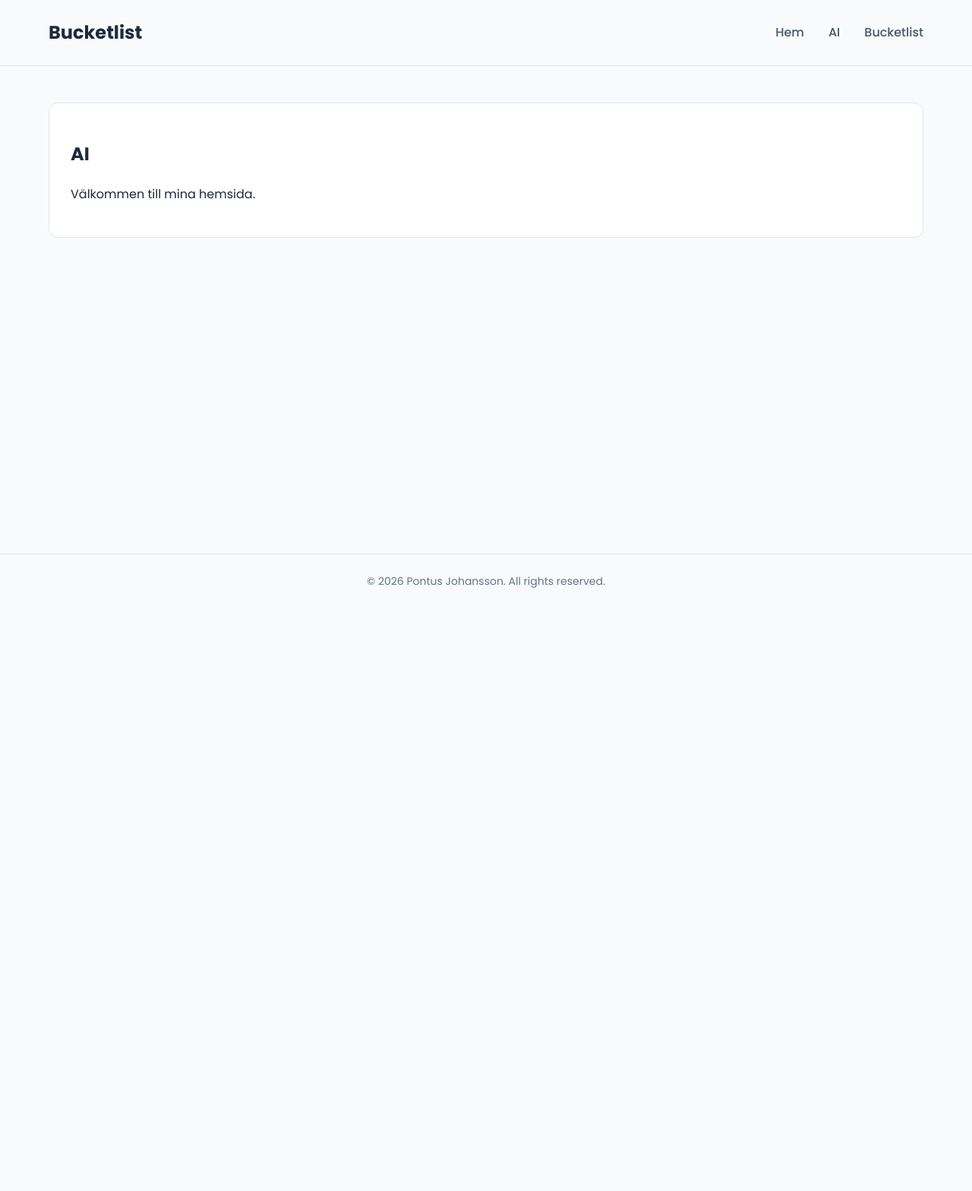
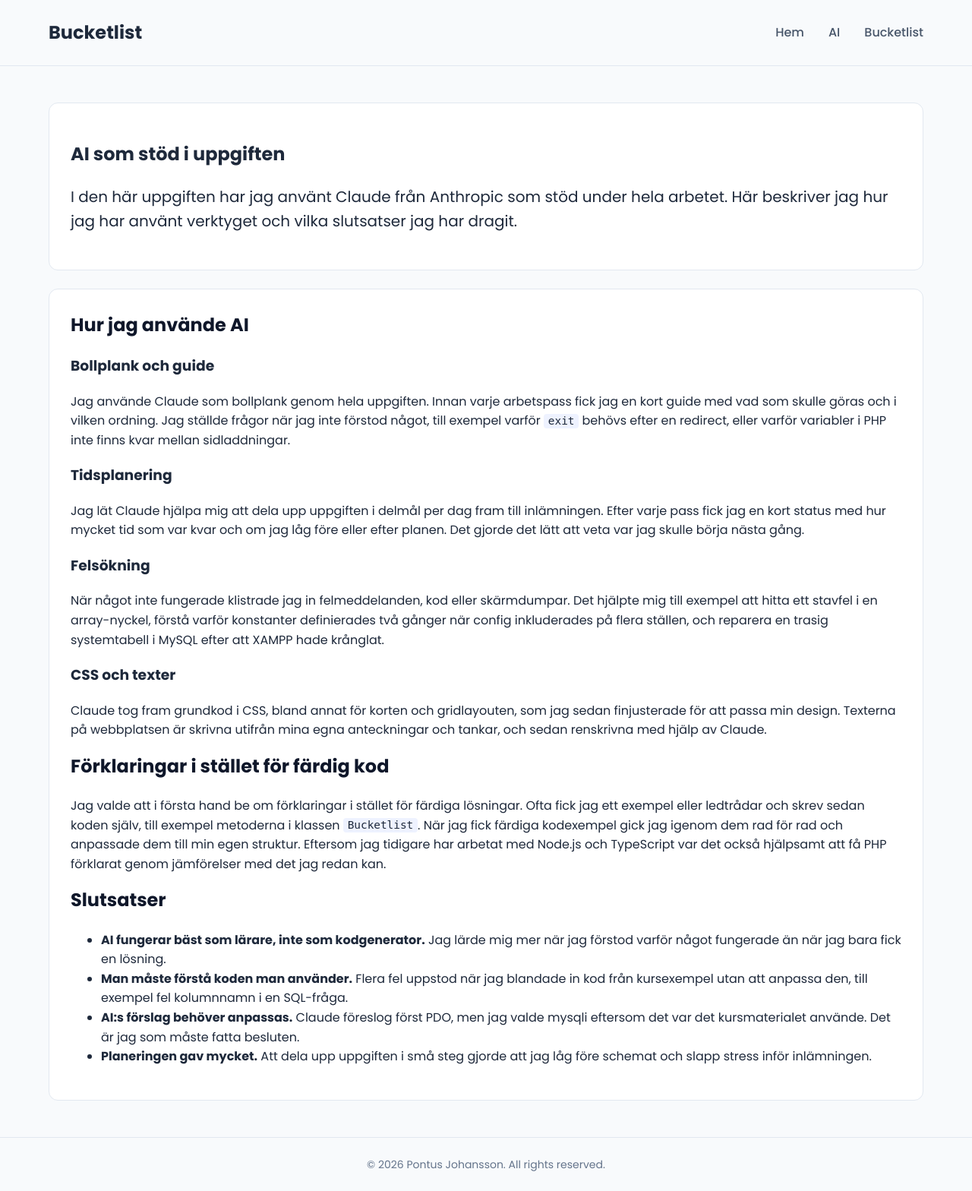
Before and after one commit to Punttt/bucketlist, a PHP site: page /ai.php in a window 1280 px wide. Shown: the whole page at 76% size. Before the commit the page ends 774 px from the top, so only its background shows below. Run offline with PHP 8.4, Linux system fonts and the light colour scheme; data that the repository does not hold is empty.

Commit message:
fått in texter på AI sidan

```diff
--- a/ai.php
+++ b/ai.php
@@ -4,8 +4,35 @@ include 'includes/header.php';
 ?>
 
 <section>
-    <h1>AI</h1>
-    <p>Välkommen till mina hemsida.</p>
+    <h1>AI som stöd i uppgiften</h1>
+    <p class="ingress">I den här uppgiften har jag använt Claude från Anthropic som stöd under hela arbetet. Här beskriver jag hur jag har använt verktyget och vilka slutsatser jag har dragit.</p>
+</section>
+
+<section>
+    <h2>Hur jag använde AI</h2>
+
+    <h3>Bollplank och guide</h3>
+    <p>Jag använde Claude som bollplank genom hela uppgiften. Innan varje arbetspass fick jag en kort guide med vad som skulle göras och i vilken ordning. Jag ställde frågor när jag inte förstod något, till exempel varför <code>exit</code> behövs efter en redirect, eller varför variabler i PHP inte finns kvar mellan sidladdningar.</p>
+
+    <h3>Tidsplanering</h3>
+    <p>Jag lät Claude hjälpa mig att dela upp uppgiften i delmål per dag fram till inlämningen. Efter varje pass fick jag en kort status med hur mycket tid som var kvar och om jag låg före eller efter planen. Det gjorde det lätt att veta var jag skulle börja nästa gång.</p>
+
+    <h3>Felsökning</h3>
+    <p>När något inte fungerade klistrade jag in felmeddelanden, kod eller skärmdumpar. Det hjälpte mig till exempel att hitta ett stavfel i en array-nyckel, förstå varför konstanter definierades två gånger när config inkluderades på flera ställen, och reparera en trasig systemtabell i MySQL efter att XAMPP hade krånglat.</p>
+
+    <h3>CSS och texter</h3>
+    <p>Claude tog fram grundkod i CSS, bland annat för korten och gridlayouten, som jag sedan finjusterade för att passa min design. Texterna på webbplatsen är skrivna utifrån mina egna anteckningar och tankar, och sedan renskrivna med hjälp av Claude.</p>
+
+    <h2>Förklaringar i stället för färdig kod</h2>
+    <p>Jag valde att i första hand be om förklaringar i stället för färdiga lösningar. Ofta fick jag ett exempel eller ledtrådar och skrev sedan koden själv, till exempel metoderna i klassen <code>Bucketlist</code>. När jag fick färdiga kodexempel gick jag igenom dem rad för rad och anpassade dem till min egen struktur. Eftersom jag tidigare har arbetat med Node.js och TypeScript var det också hjälpsamt att få PHP förklarat genom jämförelser med det jag redan kan.</p>
+
+    <h2>Slutsatser</h2>
+    <ul>
+        <li><strong>AI fungerar bäst som lärare, inte som kodgenerator.</strong> Jag lärde mig mer när jag förstod varför något fungerade än när jag bara fick en lösning.</li>
+        <li><strong>Man måste förstå koden man använder.</strong> Flera fel uppstod när jag blandade in kod från kursexempel utan att anpassa den, till exempel fel kolumnnamn i en SQL-fråga.</li>
+        <li><strong>AI:s förslag behöver anpassas.</strong> Claude föreslog först PDO, men jag valde mysqli eftersom det var det kursmaterialet använde. Det är jag som måste fatta besluten.</li>
+        <li><strong>Planeringen gav mycket.</strong> Att dela upp uppgiften i små steg gjorde att jag låg före schemat och slapp stress inför inlämningen.</li>
+    </ul>
 </section>
 
 <?php
--- a/css/style.css
+++ b/css/style.css
@@ -12,6 +12,7 @@ body {
     color: #1e293b;
     font-family: 'Poppins', sans-serif;
     line-height: 1.6;
+    font-size: 16px;
     display: flex;
     flex-direction: column;
 }
@@ -24,6 +25,14 @@ a {
 
 a:hover {
     color: #1d4ed8;
+}
+
+/* Styling för code */
+code {
+    font-size: 0.9em;
+    background: #eef2ff;
+    padding: 0.1em 0.4em;
+    border-radius: 4px;
 }
 
 /* Gemensam innehållsbredd */
@@ -89,6 +98,11 @@ section {
 
 section + section {
     margin: 24px 0 0 0;
+}
+
+section .ingress {
+    font-size: 20px;
+    font-weight: semi-bold;
 }
 
 section h2 {
```
